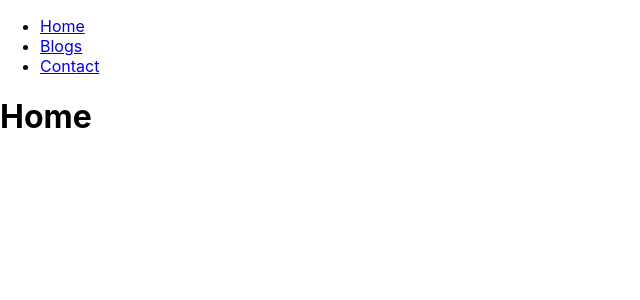
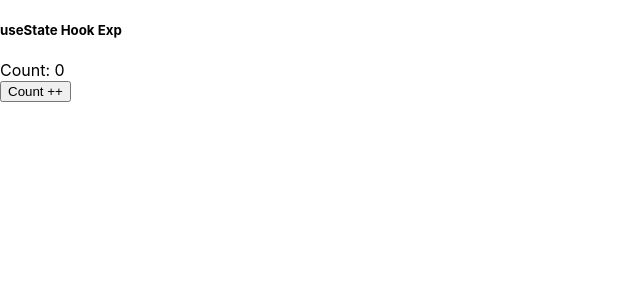
Before and after one commit to adi501/react-funtional-components-exp, a React (Create React App) app: page / in a window 1280 px wide. Shown: the top 300 px of the page, without its empty margins (0-640 px from the left). Built offline with nearby package versions, Linux system fonts and the light colour scheme.

Commit message:
UseState hook exp

```diff
--- a/src/App.js
+++ b/src/App.js
@@ -10,15 +10,14 @@ import './App.css';
 //import Function_without_a_return from './Components/Function_without_a_return';
 //import MAP_EXP1 from './Components/MAP_EXP1';
 //import Class_Components_exp from './Components/Class_Components_exp';
-import Layout from './Components/RoutingEXP/Layout';
-import { BrowserRouter, Routes, Route } from "react-router-dom";
+//import Layout from './Components/RoutingEXP/Layout';
+//import { BrowserRouter, Routes, Route } from "react-router-dom";
+import UseState_Exp from './Components/Hooks_Exp/UseState_Exp';
 
 function App() {
   return (
     <div >
-       <BrowserRouter>
-      <Layout/>
-      </BrowserRouter>
+        <UseState_Exp/>
     </div>
   );
 }
--- /dev/null
+++ b/src/Components/Hooks_Exp/UseState_Exp.jsx
@@ -0,0 +1,15 @@
+import { useState } from "react";
+
+export default function UseState_Exp()
+{
+    const[count,setCount]=useState(0);
+    const handleClick=()=>
+    {
+                setCount(count + 1);
+    }
+    return (<>
+    <h5>useState Hook Exp</h5>
+    <div>Count: {count}</div>
+    <button onClick={handleClick}>Count ++</button>
+    </>);
+}
```
